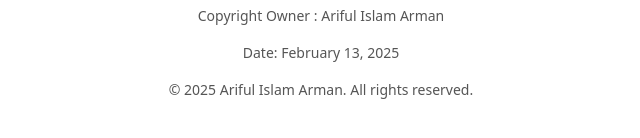
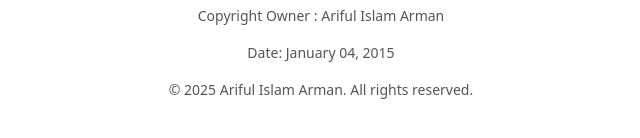
Before and after one commit to bloody-july-2024/test-bro, a plain HTML site: page index.html in a window 1280 px wide. Shown: the part 452-590 px from the top of the page, 319-959 px from the left. Drawn offline with nearby package versions, Linux system fonts and the light colour scheme.

Commit message:
Update index.html

```diff
--- a/index.html
+++ b/index.html
@@ -51,11 +51,11 @@
 
     <!-- Optional: Dynamic Date Script -->
     <script>
-        document.addEventListener("DOMContentLoaded", function() {
-            const dateElement = document.getElementById('currentDate');
-            const currentDate = new Date().toLocaleDateString('en-US', { year: 'numeric', month: 'long', day: 'numeric' });
-            dateElement.textContent = currentDate;
-        });
+     //   document.addEventListener("DOMContentLoaded", function() {
+ //           const dateElement = document.getElementById('currentDate');
+  //          const currentDate = new Date().toLocaleDateString('en-US', { year: 'numeric', month: 'long', day: 'numeric' });
+     //       dateElement.textContent = currentDate;
+   //     });
     </script>
 
 </body>
```
